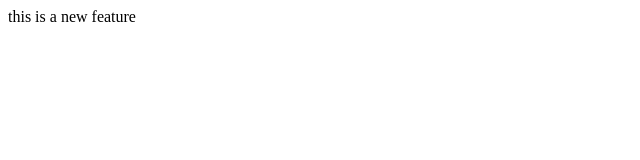
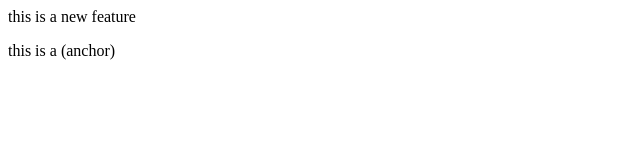
Before and after one commit to S4ZZ4D-AFR1Di/football, a plain HTML site: page index.html in a window 1280 px wide. Shown: the whole page, without its empty margins (0-640 px from the left). Drawn offline with Linux system fonts and the light colour scheme.

Commit message:
new anchor

```diff
--- a/index.html
+++ b/index.html
@@ -1 +1,2 @@
 <p>this is a new feature</p>
+<a>this is a (anchor)</a>
```
